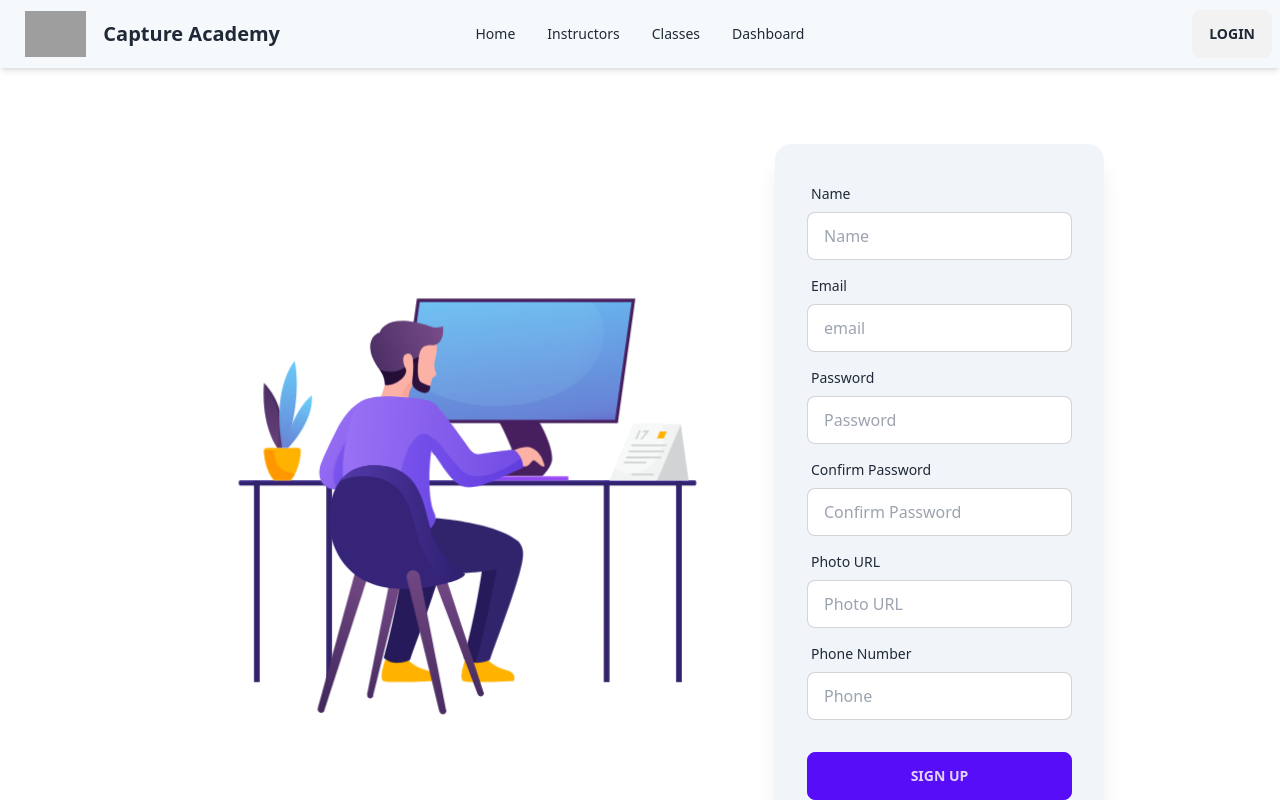
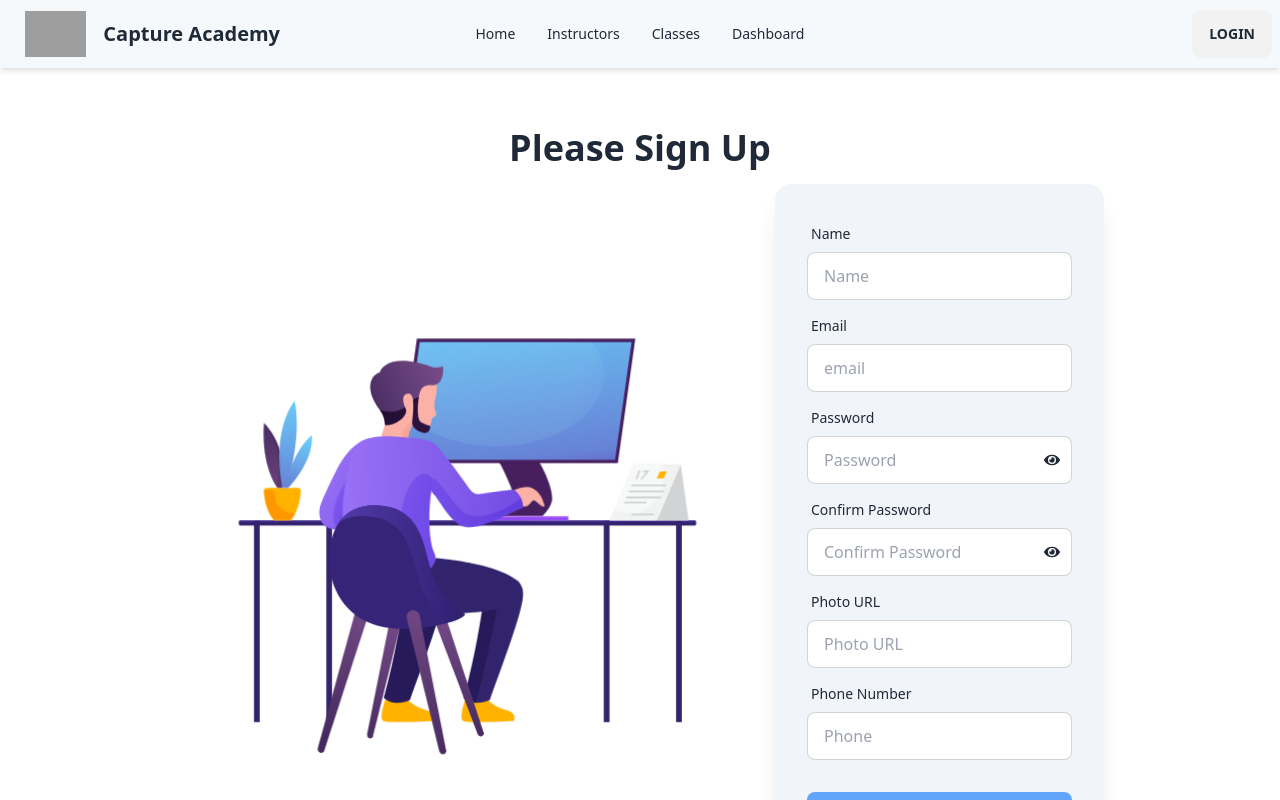
Before and after one commit to nurullah91/capture-academy-client, a React (Vite) app: page /register in a window 1280 px wide. Shown: the top 800 px of the page. Built offline with nearby package versions, Linux system fonts and the light colour scheme; grey boxes are pictures that could not be loaded.

Commit message:
sign up error show and react form added

```diff
--- a/src/pages/Login/Login.jsx
+++ b/src/pages/Login/Login.jsx
@@ -13,7 +13,7 @@ const Login = () => {
 
     return (
         <div className='mt-32'>
-
+            <h3 className="text-4xl text-center font-bold">Please Login</h3>
             <form onSubmit={handleSubmit(onSubmit)}>
                 <div className="hero">
                     <div className="hero-content flex-col lg:flex-row">
@@ -40,7 +40,7 @@ const Login = () => {
                                     </label> */}
                                 </div>
                                 <div className="form-control mt-6">
-                                    <button className="btn btn-primary">Login</button>
+                                    <button className="btn bg-blue-400 border-none shadow-md">Login</button>
                                     <p className='text-center mt-3'>New to Capture Academy? Please <Link to='/register' className='text-blue-600 font-bold'>Register</Link></p>
                                 </div>
                             </div>
--- a/src/pages/Register/Register.jsx
+++ b/src/pages/Register/Register.jsx
@@ -3,11 +3,12 @@ import { useForm } from 'react-hook-form';
 import { Link } from 'react-router-dom';
 import signUpAnimation from '../../../public/signup-animation.json';
 import { useState } from "react";
+import { FaEye, FaEyeSlash } from "react-icons/fa";
 
 
 const Register = () => {
     // password show hide toggle
-    const [showPass, setShowPass] = useState(true)
+    const [showPass, setShowPass] = useState(false)
     const { register, handleSubmit, formState: { errors }, reset } = useForm();
 
     const onSubmit = (data) => {
@@ -17,7 +18,7 @@ const Register = () => {
 
     return (
         <div className='mt-32'>
-
+            <h3 className="text-4xl text-center font-bold">Please Sign Up</h3>
             <form onSubmit={handleSubmit(onSubmit)}>
                 <div className="hero">
                     <div className="hero-content flex-col lg:flex-row">
@@ -31,16 +32,18 @@ const Register = () => {
                                     <label className="label">
                                         <span className="label-text">Name</span>
                                     </label>
-                                    <input type="text" placeholder="Name" className="input input-bordered" />
+                                    <input type="text"  {...register('displayName', { required: true })} placeholder="Name" className="input input-bordered" />
+                                    {errors.name && <span className="text-rose-600 mt-1 ">Name is required</span>}
                                 </div>
                                 <div className="form-control">
                                     <label className="label">
                                         <span className="label-text">Email</span>
                                     </label>
-                                    <input type="email" placeholder="email" className="input input-bordered" />
+                                    <input type="email"  {...register('email', { required: true })} placeholder="email" className="input input-bordered" />
+                                    {errors.email && <span className="text-rose-600 mt-1">Email is required</span>}
                                 </div>
 
-                                    {/* Name
+                                {/* Name
                                     Email
                                     Password
                                     Confirm Password
@@ -53,14 +56,34 @@ const Register = () => {
                                     <label className="label">
                                         <span className="label-text">Password</span>
                                     </label>
-                                    <input type={showPass?'text': 'password'} placeholder="Password" className="input input-bordered" />
+                                    <div className="relative">
+                                        <input type={showPass ? 'text' : 'password'}  {...register('password', {
+                                            required: true,
+                                            minLength: 6,
+                                            maxLength: 20,
+                                            pattern: /(?=.*[A-Z])(?=.*[!@#$&*])(?=.*[0-9])(?=.*[a-z])./
+
+                                        })} placeholder="Password" className="input input-bordered w-full" />
+                                        <span className='absolute bottom-4 right-3' onClick={() => setShowPass(!showPass)}>{!showPass ? <FaEye ></  FaEye> : <FaEyeSlash></FaEyeSlash>}</span>
+                                    </div>
+
+                                    {errors.password?.type === 'required' && <span className="text-rose-600">Password is required</span>}
+
+                                    {errors.password?.type === 'minLength' && <span className="text-rose-600">Password must be more than 6 character</span>}
+
+                                    {errors.password?.type === 'maxLength' && <span className="text-rose-600">Password must be less than 20 character</span>}
+
+                                    {errors.password?.type === 'pattern' && <span className="text-rose-600">Password must have one uppercase one lower case one number and one special character</span>}
 
                                 </div>
                                 <div className="form-control">
                                     <label className="label">
                                         <span className="label-text">Confirm Password</span>
                                     </label>
-                                    <input type={showPass?'text': 'password'} placeholder="Confirm Password" className="input input-bordered" />
+                                    <div className="relative">
+                                        <input type={showPass ? 'text' : 'password'}  {...register('confirmPassword', { required: true })} placeholder="Confirm Password" className="input input-bordered w-full" />
+                                        <span className='absolute bottom-4 right-3' onClick={() => setShowPass(!showPass)}>{!showPass ? <FaEye ></  FaEye> : <FaEyeSlash></FaEyeSlash>}</span>
+                                    </div>
 
                                 </div>
                                 <div className="form-control">
@@ -68,18 +91,19 @@ const Register = () => {
                                         <span className="label-text">Photo URL</span>
                                     </label>
                                     {/*TODO: take photo from user not url */}
-                                    <input type="text" placeholder="Photo URL" className="input input-bordered" />
+                                    <input type="text"  {...register('photoURL', { required: true })} placeholder="Photo URL" className="input input-bordered" />
+                                    {errors.photoURL && <span className="text-rose-600 mt-1">Photo URL is required</span>}
                                 </div>
 
                                 <div className="form-control">
                                     <label className="label">
                                         <span className="label-text">Phone Number</span>
                                     </label>
-                                    <input type="number" placeholder="Phone" className="input input-bordered" />
+                                    <input type="number"  {...register('phone')} placeholder="Phone" className="input input-bordered" />
                                 </div>
 
                                 <div className="form-control mt-6">
-                                    <button className="btn btn-primary">Sign up</button>
+                                    <button className="btn bg-blue-400 border-none shadow-md">Sign up</button>
                                     <p className="mt-3">Already Have an Account? Please <Link to='/Login' className='text-blue-600 font-bold'>Login</Link></p>
                                 </div>
                             </div>
```
